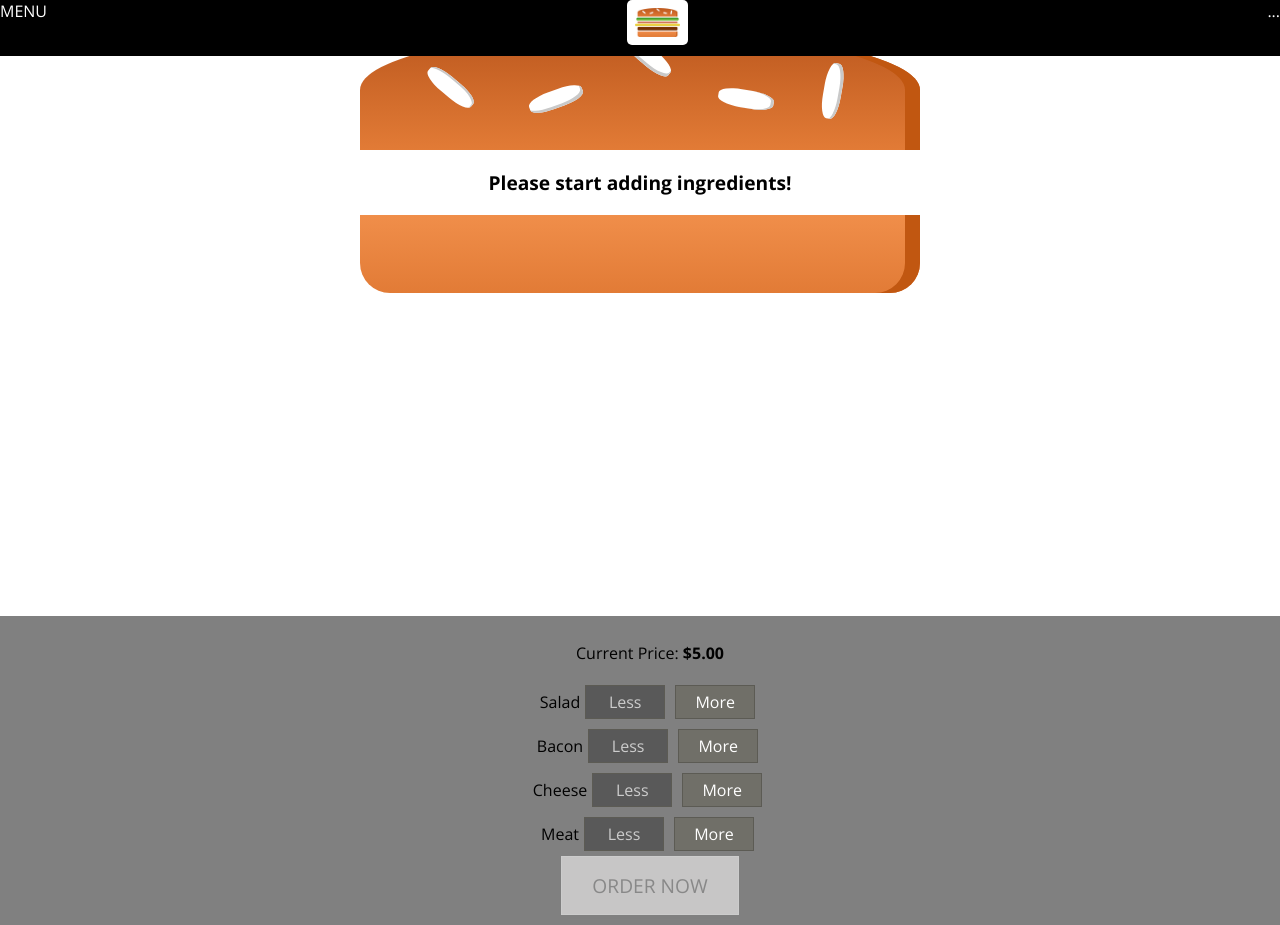
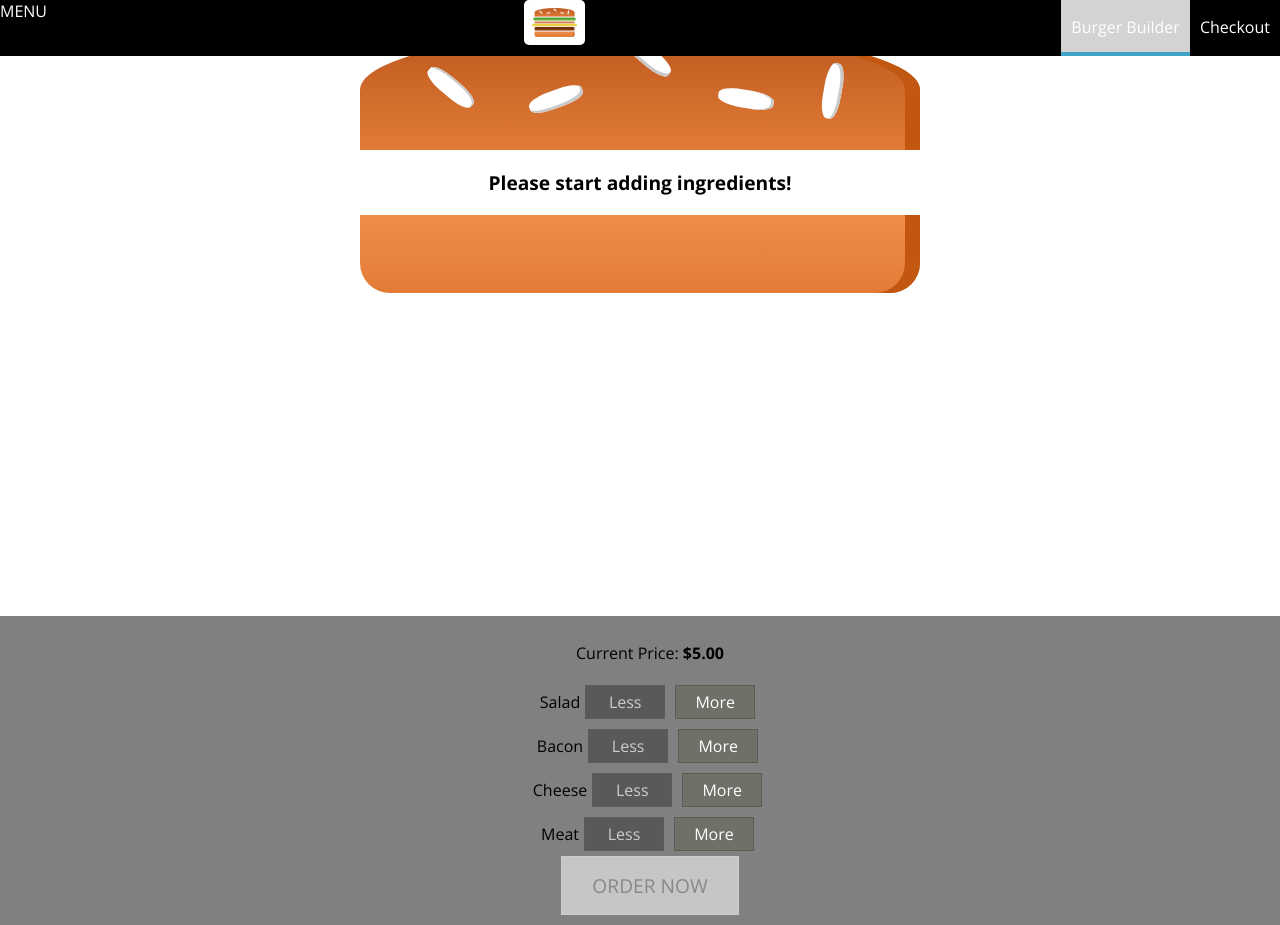
Before and after one commit to BryanMThomas/burger-builder, a React app: page / in a window 1280 px wide. Built offline with nearby package versions, Linux system fonts and the light colour scheme.

Commit message:
add navigation

```diff
--- /dev/null
+++ b/src/components/Navigation/NavigationItems/NavigationItems.css
@@ -0,0 +1,8 @@
+.NavigationItems {
+    margin:0;
+    padding:0;
+    list-style: none;
+    display: flex;
+    align-items: center;
+    height: 100%
+}
--- /dev/null
+++ b/src/components/Navigation/NavigationItems/NavigationItems.js
@@ -0,0 +1,12 @@
+import React from 'react'
+import classes from './NavigationItems.css'
+import NavigationItem from './NavigationItemsHandler/NavigationItem'
+const navigationItems = () => {
+    return (
+        <ul className={classes.NavigationItems} >
+            <NavigationItem link="/" active>Burger Builder</NavigationItem>
+            <NavigationItem link="/">Checkout</NavigationItem>
+        </ul>
+    )
+}
+export default navigationItems
--- /dev/null
+++ b/src/components/Navigation/NavigationItems/NavigationItemsHandler/NavigationItem.css
@@ -0,0 +1,23 @@
+.NavigationItem {
+    margin: 0;
+    box-sizing: border-box;
+    display: flex;
+    height: 100%;
+    align-items: center;
+}
+
+.NavigationItem a {
+    color: white;
+    text-decoration: none;
+    height: 100%;
+    padding: 16px 10px;
+    border-bottom: 4px solid transparent;
+    box-sizing: border-box;
+    display: block;
+}
+
+.NavigationItem a:hover, .NavigationItem a:active, .NavigationItem a.active {
+    background-color: lightgray;
+    border-bottom: 4px solid #40A4C8;
+    color: white;
+}
--- /dev/null
+++ b/src/components/Navigation/NavigationItems/NavigationItemsHandler/NavigationItem.js
@@ -0,0 +1,11 @@
+import React from 'react'
+import classes from './NavigationItem.css'
+const navigationItem = (props) => (
+    <li className={classes.NavigationItem}>
+        <a href={props.link}
+            className={props.active ? classes.active : null}>
+            {props.children}</a>
+    </li>
+);
+
+export default navigationItem
--- a/src/components/Navigation/Toolbar/Toolbar.js
+++ b/src/components/Navigation/Toolbar/Toolbar.js
@@ -1,15 +1,14 @@
 import React from "react";
 import Logo from '../../Logo/Logo'
 import classes from './Toolbar.css'
+import NavigationItems from '../NavigationItems/NavigationItems'
 
 const toolbar = (props) => {
     return (
         <header className={classes.Toolbar}>
             <div>MENU</div>
             <Logo />
-            <nav>
-                ...
-            </nav>
+            <NavigationItems />
         </header>
     )
 }
```
